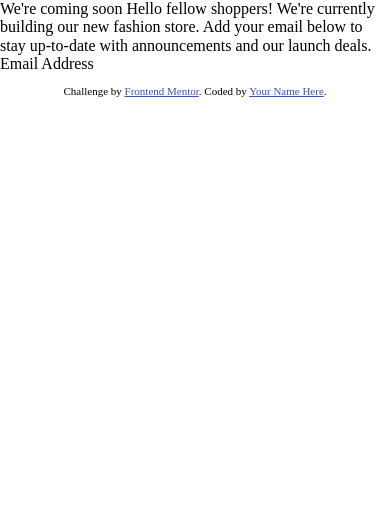
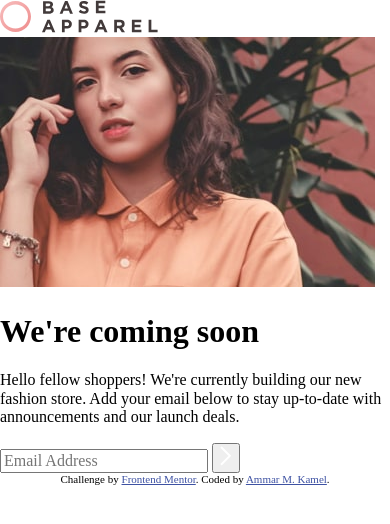
Before and after one commit to AmmarMKamel/base-apparel-coming-soon, a plain HTML site: page index.html in a window 390 px wide. Drawn offline with Linux system fonts and the light colour scheme.

Commit message:
Finish HTML for mobile design

```diff
--- /dev/null
+++ b/css/styles-mobile.css
@@ -0,0 +1,8 @@
+footer {
+  width: 100%;
+  font-size: 11px;
+  text-align: center;
+}
+footer a {
+  color: hsl(228, 45%, 44%);
+}
--- a/index.html
+++ b/index.html
@@ -10,30 +10,37 @@
       href="./images/favicon-32x32.png"
     />
     <link rel="stylesheet" href="css/normalize.css" />
+    <link rel="stylesheet" href="css/styles-mobile.css" />
     <title>Frontend Mentor | Base Apparel coming soon page</title>
-    <style>
-      footer {
-        width: 100%;
-        font-size: 11px;
-        text-align: center;
-      }
-      footer a {
-        color: hsl(228, 45%, 44%);
-      }
-    </style>
   </head>
   <body>
-    We're coming soon Hello fellow shoppers! We're currently building our new
-    fashion store. Add your email below to stay up-to-date with announcements
-    and our launch deals. Email Address
-
+    <main>
+      <header>
+        <img src="images/logo.svg" alt="Base Apparel" />
+      </header>
+      <div>
+        <img src="images/hero-mobile.jpg" alt="Hero" />
+      </div>
+      <section>
+        <h1>We're coming soon</h1>
+        <p>
+          Hello fellow shoppers! We're currently building our new fashion store.
+          Add your email below to stay up-to-date with announcements and our
+          launch deals.
+        </p>
+        <form>
+          <input type="email" placeholder="Email Address" />
+          <button type="submit">
+            <img src="images/icon-arrow.svg" alt="Arrow" />
+          </button>
+        </form>
+      </section>
+    </main>
     <footer>
-      <p class="attribution">
-        Challenge by
-        <a href="https://www.frontendmentor.io?ref=challenge" target="_blank"
-          >Frontend Mentor</a
-        >. Coded by <a href="#">Your Name Here</a>.
-      </p>
+      Challenge by
+      <a href="https://www.frontendmentor.io?ref=challenge" target="_blank"
+        >Frontend Mentor</a
+      >. Coded by <a href="https://github.com/AmmarMKamel ">Ammar M. Kamel</a>.
     </footer>
   </body>
 </html>
```
